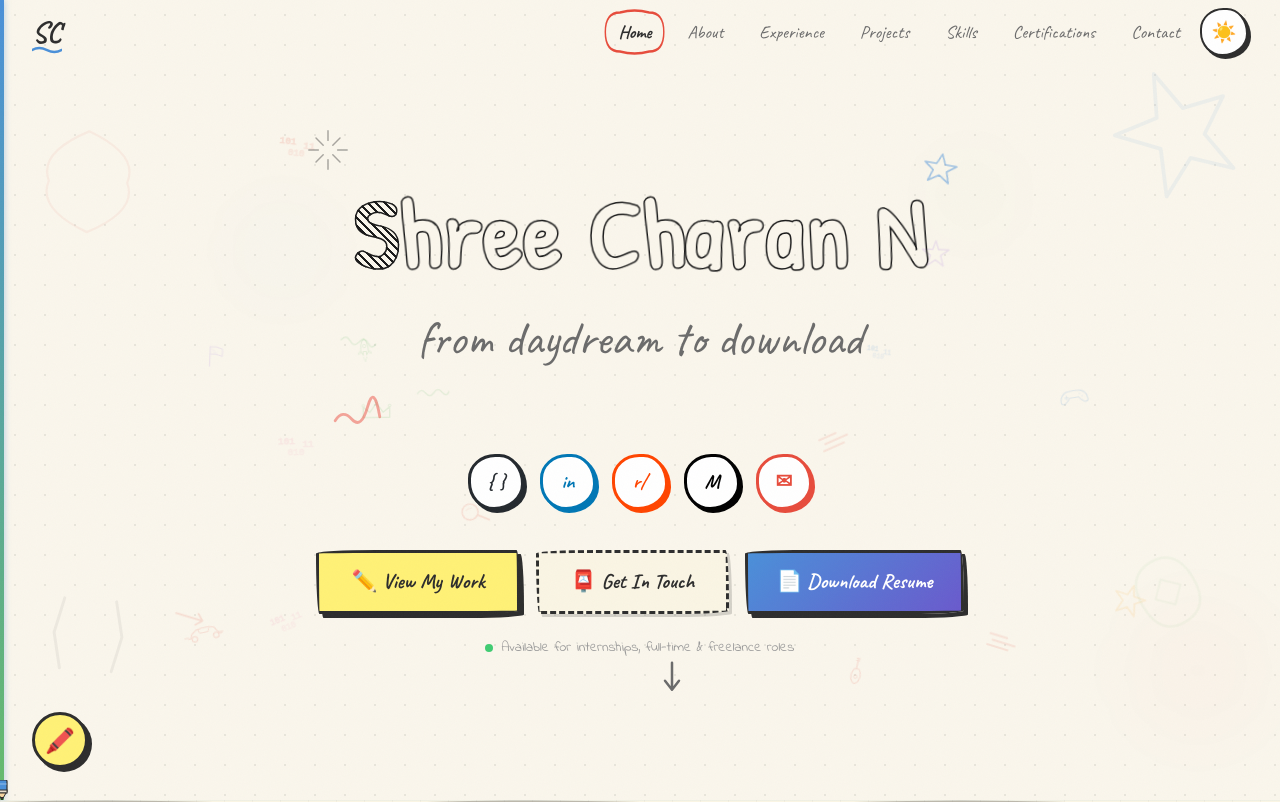
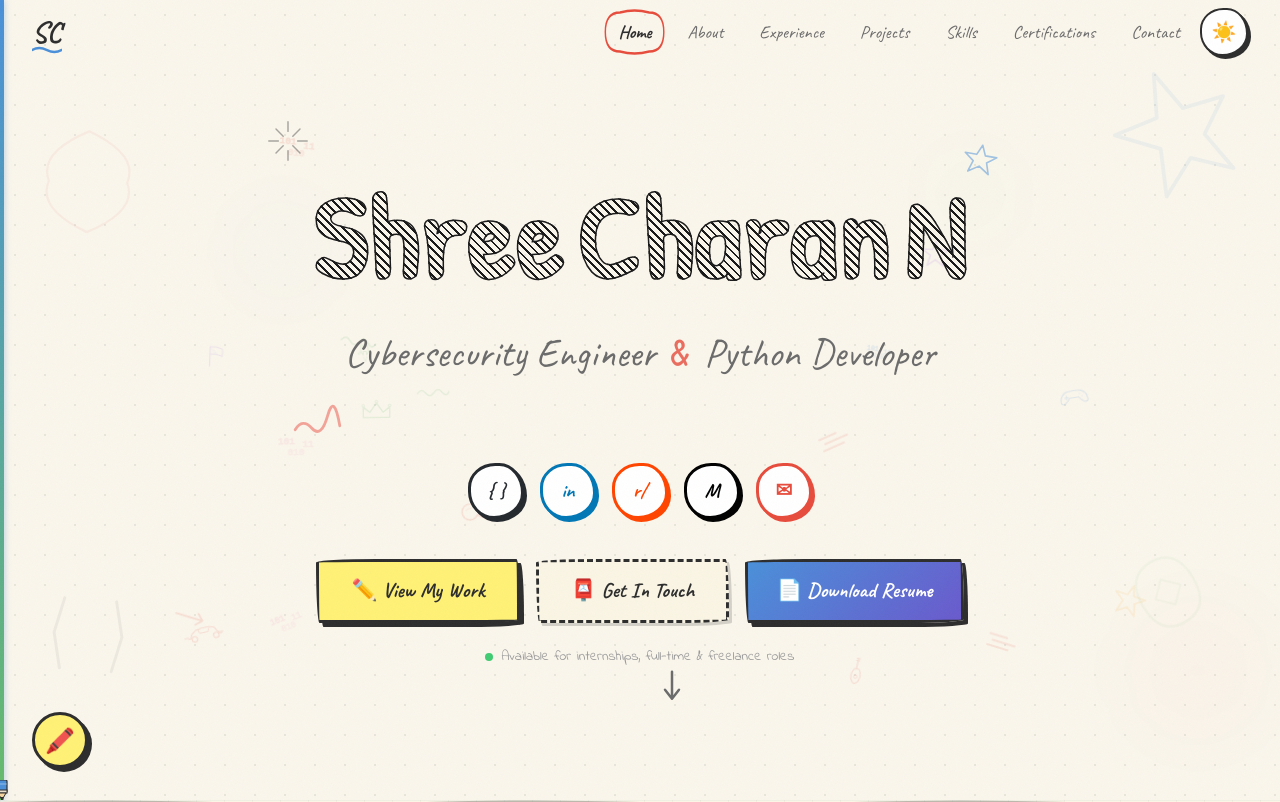
Before and after one commit to Charan291005/My-Portfolio, a Next.js app: page / in a window 1280 px wide. Shown: the top 802 px of the page. Built offline with nearby package versions, Linux system fonts and the light colour scheme.

Commit message:
feat: refined hero text animations and updated tagline

```diff
--- a/components/Hero.tsx
+++ b/components/Hero.tsx
@@ -106,14 +106,52 @@ export default function Hero() {
 
           {/* Bold Hatched Headline & Subline */}
           <div className="relative inline-block mb-12 max-w-[100vw] px-4 py-8">
-            <h1 className="font-display font-bold text-ink leading-tight mb-2 tracking-wide" style={{ fontSize: 'clamp(3rem, 8vw, 6rem)' }}>
-              <span className="hatched-text">
-                <BouncyText text="Shree Charan N" revealAnimation="drop" />
-              </span>
-            </h1>
-            <p className="font-heading text-ink-light" style={{ fontSize: 'clamp(1.75rem, 4vw, 3rem)' }}>
-              from daydream to download
-            </p>
+            <motion.h1
+              className="font-display font-bold text-ink leading-tight mb-3 tracking-wide flex flex-wrap justify-center gap-x-3 gap-y-2"
+              style={{ fontSize: 'clamp(3.5rem, 9vw, 7.5rem)' }}
+              initial="hidden"
+              animate="visible"
+              variants={{
+                hidden: { opacity: 0 },
+                visible: {
+                  opacity: 1,
+                  transition: { staggerChildren: 0.15, delayChildren: 0.2 }
+                }
+              }}
+            >
+              {['Shree', 'Charan', 'N'].map((word, i) => (
+                <motion.span
+                  key={word}
+                  className="hatched-text inline-block"
+                  variants={{
+                    hidden: { opacity: 0, y: 40, rotate: -4 },
+                    visible: {
+                      opacity: 1,
+                      y: 0,
+                      rotate: 0,
+                      transition: { type: 'spring', damping: 14, stiffness: 150 }
+                    }
+                  }}
+                  whileHover={{
+                    scale: 1.05,
+                    rotate: i % 2 === 0 ? 3 : -3,
+                    transition: { type: 'spring', stiffness: 300 }
+                  }}
+                >
+                  {word}
+                </motion.span>
+              ))}
+            </motion.h1>
+
+            <motion.p
+              className="font-heading text-ink-light"
+              style={{ fontSize: 'clamp(1.5rem, 3.5vw, 2.5rem)' }}
+              initial={{ opacity: 0, y: 20 }}
+              animate={{ opacity: 1, y: 0 }}
+              transition={{ delay: 0.8, duration: 0.6 }}
+            >
+              Cybersecurity Engineer <span className="text-pencil-red opacity-80 mx-1">&</span> Python Developer
+            </motion.p>
 
             {/* Doodles positioned around text */}
             <motion.svg
```
Also changed, not shown: 3 other files (tests, documents, lock files or other folders).
